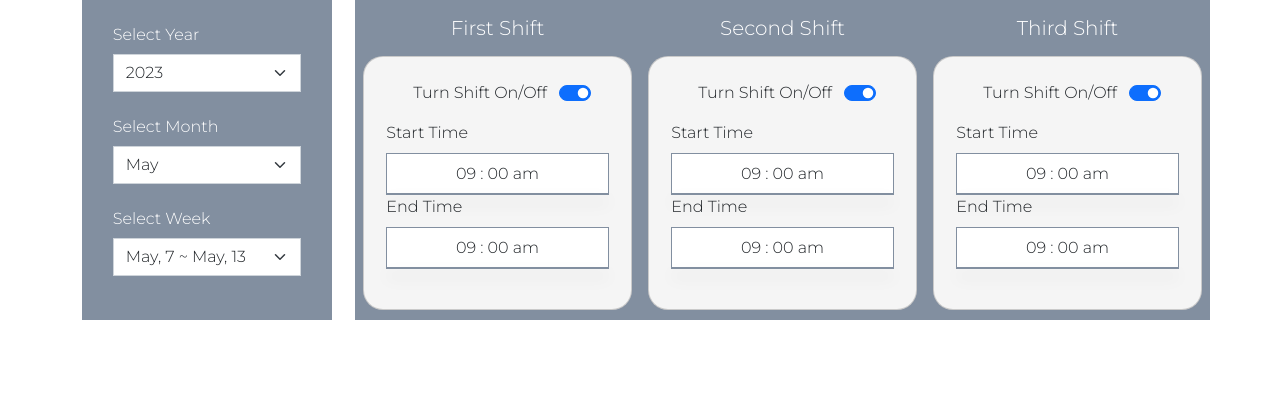
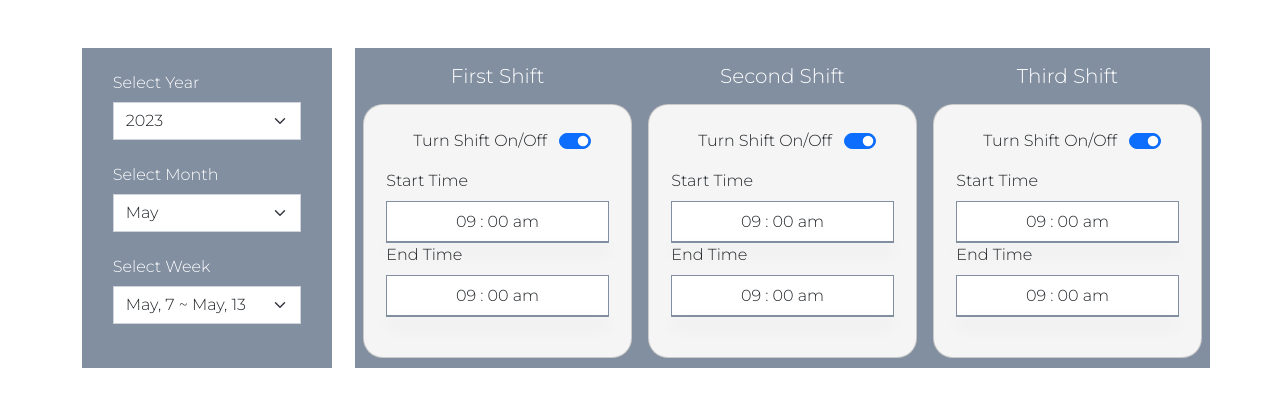
Before and after one commit to LAARC-FSU/HOA-Manager-UI, an Angular app: page / in a window 1280 px wide. Shown: the top 406 px of the page. Built offline with nearby package versions, Linux system fonts and the light colour scheme.

Commit message:
Created the employee-schedule component to populate the list of employees.

```diff
--- a/src/app/app.module.ts
+++ b/src/app/app.module.ts
@@ -9,6 +9,7 @@ import { MakeScheduleComponent } from './make-schedule/make-schedule.component';
 import { TimeFrameComponent } from './make-schedule/time-frame/time-frame.component';
 import { ShiftMakerComponent } from './make-schedule/shift-maker/shift-maker.component';
 import { TimePickerComponent } from './make-schedule/time-picker/time-picker.component';
+import { EmployeeScheduleComponent } from './make-schedule/employee-schedule/employee-schedule.component';
 
 
 @NgModule({
@@ -18,7 +19,8 @@ import { TimePickerComponent } from './make-schedule/time-picker/time-picker.com
     MakeScheduleComponent,
     TimeFrameComponent,
     ShiftMakerComponent,
-    TimePickerComponent
+    TimePickerComponent,
+    EmployeeScheduleComponent
   ],
     imports: [
         BrowserModule,
--- /dev/null
+++ b/src/app/make-schedule/employee-schedule/employee-schedule.component.html
@@ -0,0 +1 @@
+<p>employee-schedule works!</p>
--- a/src/app/make-schedule/make-schedule.component.html
+++ b/src/app/make-schedule/make-schedule.component.html
@@ -1,9 +1,9 @@
 <div class="container" style="font-family: montserrat,serif">
   <div class="row">
-    <div class="col m-auto">
+    <div class="col mt-5">
       <time-frame (timeFrame)="getTimeFrame($event)"></time-frame>
     </div>
-    <div class="col-9">
+    <div class="col-9 mt-5">
       <div class="row">
         <div class="col">
           <shift-maker (timeStamps)="getShiftTime($event)" title="First Shift" id="firstShift"></shift-maker>
@@ -17,4 +17,6 @@
       </div>
     </div>
   </div>
+  <div class="row">
+  </div>
 </div>
```
Also changed, not shown: src/app/make-schedule/employee-schedule/employee-schedule.component.ts (added, +10 -0 lines), src/app/make-schedule/employee-schedule/employee-schedule.component.scss (added), 1 other file (tests, documents, lock files or other folders).
